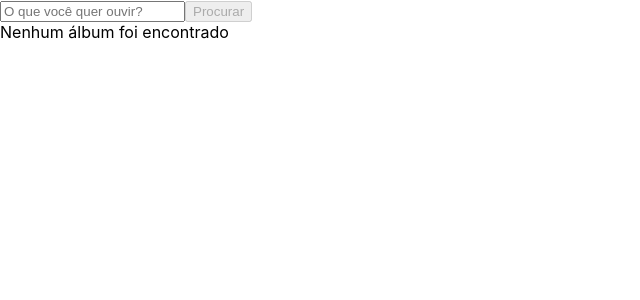
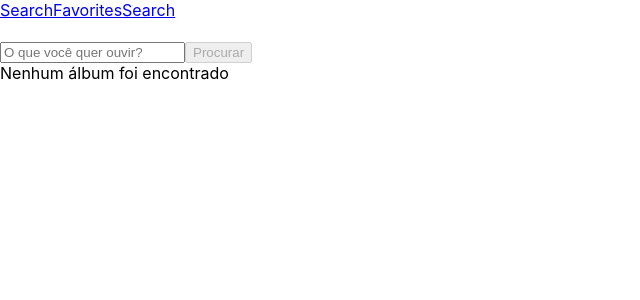
Before and after one commit to vtsuellen/trybetunes, a React (Vite) app: page /search in a window 1280 px wide. Shown: the top 300 px of the page, without its empty margins (0-640 px from the left). Built offline with nearby package versions, Linux system fonts and the light colour scheme.

Commit message:
feat: Criar componente de cabeçalho e componente de layout

```diff
--- a/src/App.tsx
+++ b/src/App.tsx
@@ -4,17 +4,22 @@ import NotFound from './pages/notFound/notFound';
 import Login from './pages/login/login';
 import Search from './pages/search/search';
 import Album from './components/album/album';
+import Favorites from './pages/favorites/favorites';
+import Profile from './pages/profile/profile';
+import Layout from './components/layout/layout';
 
 function App() {
   return (
     <Routes>
       <Route path="/" element={ <Login /> } />
-      <Route path="/search" element={ <Search /> } />
-      <Route path="/album/:id" element={ <Album /> } />
-      {/* <Route path="/favorites" element={ Favorites }/> */}
-      {/* <Route path="/profile" element={ Profile }/> */}
+      <Route element={ <Layout /> }>
+        <Route path="/search" element={ <Search /> } />
+        <Route path="/album/:id" element={ <Album /> } />
+      </Route>
+      {/* <Route path="/favorites" element={ <Favorites /> } />
+      <Route path="/profile" element={ <Profile /> } /> */}
       {/* <Route path="/profile/edit" element={ ProfileEdit }/> */}
-      <Route path="/*" element={ <NotFound /> } />
+      {/* <Route path="/*" element={ <NotFound /> } /> */}
     </Routes>
   );
 }
--- a/src/components/album/album.tsx
+++ b/src/components/album/album.tsx
@@ -1,3 +1,4 @@
+/* eslint-disable react-hooks/exhaustive-deps */
 import { useEffect, useState } from 'react';
 import { useParams } from 'react-router-dom';
 import { Loading } from '../../pages/loading/loading';
--- /dev/null
+++ b/src/components/header/header.tsx
@@ -0,0 +1,43 @@
+import { useEffect, useState } from 'react';
+import { NavLink } from 'react-router-dom';
+import { Loading } from '../../pages/loading/loading';
+import { UserType } from '../../types';
+import { getUser } from '../../services/userAPI';
+
+function Header() {
+  const [isLoading, setIsLoading] = useState<boolean>(false);
+  const [userName, setUserName] = useState<UserType>();
+
+  const fetchUser = async () => {
+    setIsLoading(true);
+    const responseUser = await getUser();
+    setUserName(responseUser);
+    setIsLoading(false);
+  };
+
+  useEffect(() => {
+    fetchUser();
+  }, []);
+
+  return (
+    <div>
+      {isLoading === true && <Loading />}
+      <header data-testid="header-component">
+        <nav>
+          <NavLink data-testid="link-to-search" to="/search">
+            Search
+          </NavLink>
+          <NavLink data-testid="link-to-favorites" to="/favorites">
+            Favorites
+          </NavLink>
+          <NavLink data-testid="link-to-profile" to="/profile">
+            Search
+          </NavLink>
+        </nav>
+        <h4 data-testid="header-user-name">{userName?.name}</h4>
+      </header>
+    </div>
+  );
+}
+
+export default Header;
--- /dev/null
+++ b/src/components/layout/layout.tsx
@@ -0,0 +1,15 @@
+import { Outlet } from 'react-router-dom';
+import Header from '../header/header';
+
+function Layout() {
+  return (
+    <>
+      <Header />
+      <main>
+        <Outlet />
+      </main>
+    </>
+  );
+}
+
+export default Layout;
--- /dev/null
+++ b/src/pages/favorites/favorites.tsx
@@ -0,0 +1,5 @@
+function Favorites() {
+  return <h1>teste</h1>;
+}
+
+export default Favorites;
--- /dev/null
+++ b/src/pages/profile/profile.tsx
@@ -0,0 +1,5 @@
+function Profile() {
+  return <h1>teste</h1>;
+}
+
+export default Profile;
```
